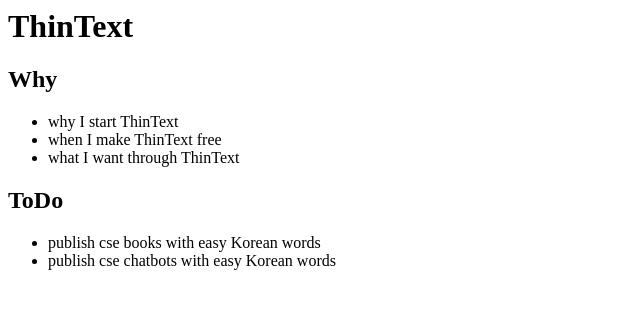
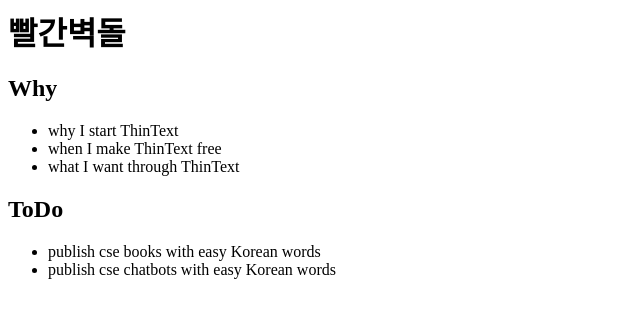
Before and after one commit to kwangkeun/kwangkeun.github.io, a plain HTML site: page index.html in a window 1280 px wide. Shown: the whole page, without its empty margins (0-640 px from the left). Drawn offline with Linux system fonts and the light colour scheme.

Commit message:
new index.html

```diff
--- a/index.html
+++ b/index.html
@@ -1,8 +1,8 @@
 <html lang=en-US>
 
-<head><title>ThinTexT</title></head>
+<head><title>도서출판 빨간벽돌 Redbrick Press</title></head>
 
-<h1>ThinText</h1>
+<h1>빨간벽돌</h1>
 
 <h2>Why</h2>
     <ul>
```
